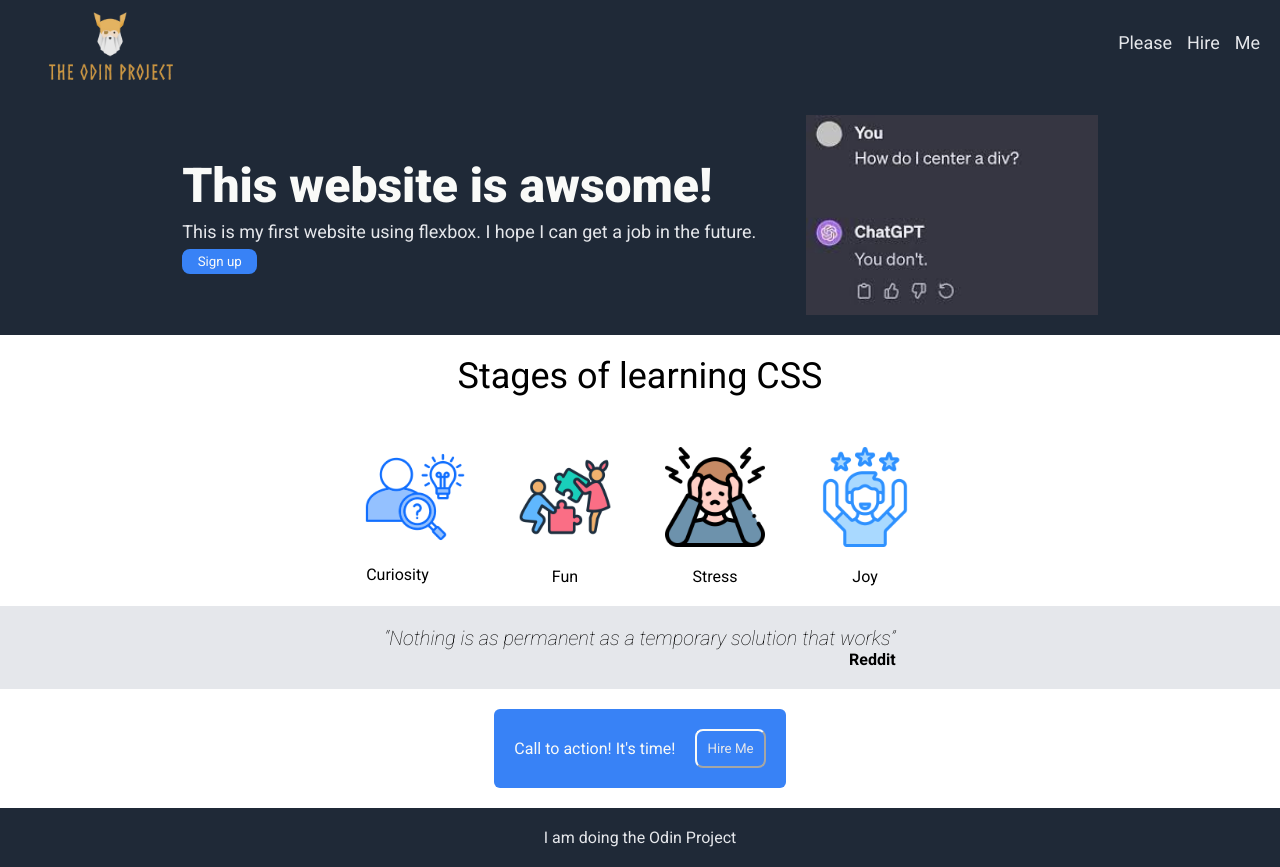
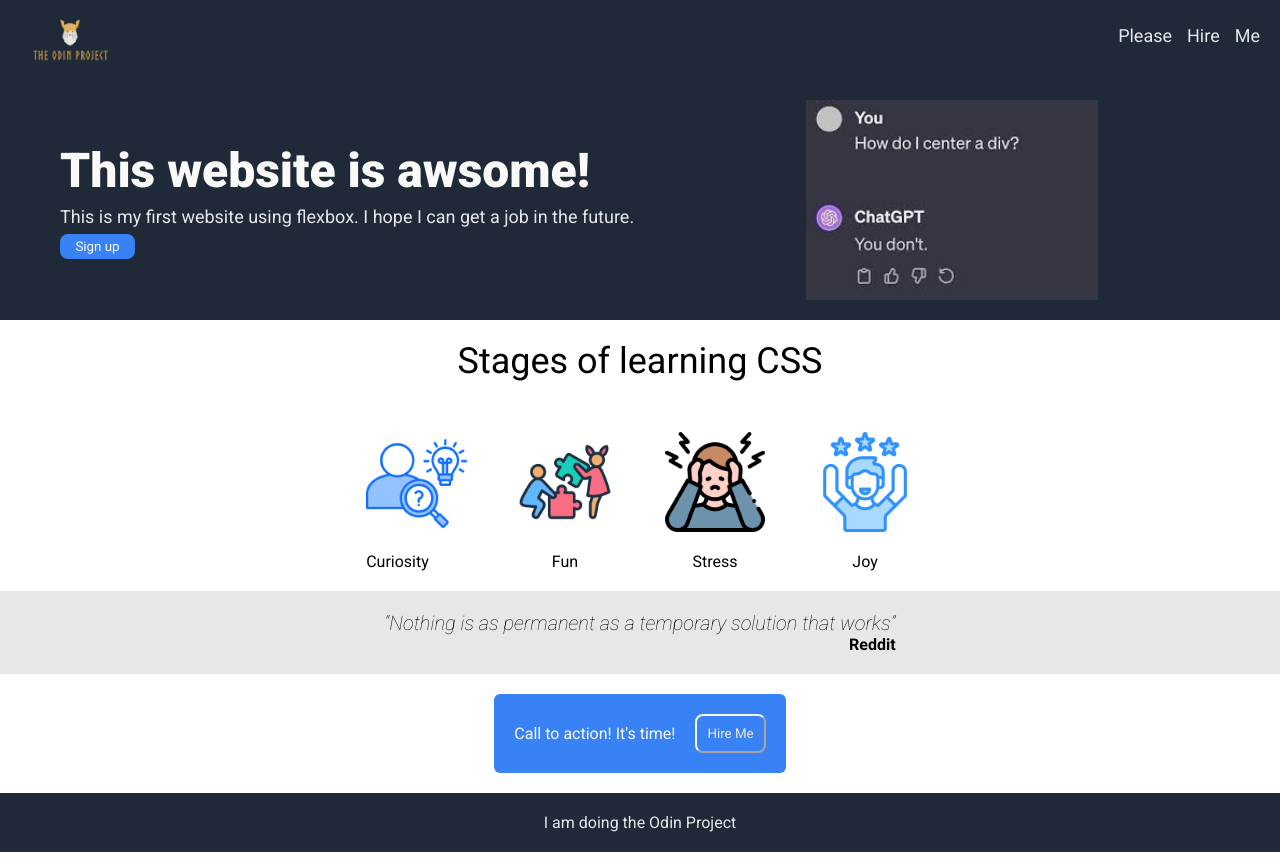
Before and after one commit to Munlaly/FlexBox-Project, a plain HTML site: page index.html in a window 1280 px wide. Drawn offline with Linux system fonts and the light colour scheme.

Commit message:
Scaling issues fixed for large screens

```diff
--- a/style.css
+++ b/style.css
@@ -6,22 +6,26 @@
 }
 
 body{
+    height: 100vh;
     display: flex;
     flex-direction: column;
 
 }
 
 nav{
+    flex-grow:1;
     display: flex;
     flex-direction: row;
     justify-content: space-between;
     align-items: center;
     padding: 10px;
     background-color: #1f2937;
+    height: 10vh;
 }
 
  nav .img-container{
-    height: 75px;
+    flex-grow:1;
+    height:75%;
     margin-right: auto;
 
 }
@@ -33,7 +37,9 @@
 }
 
 .header-links{
+    flex-grow:1;
     display: flex;
+    justify-content: flex-end;
     gap: 15px;
     margin-left: auto;
     font-size: 18px;
@@ -42,6 +48,7 @@
     padding-bottom: 10px;
 }
 .section1{
+    flex-grow:1;
     background-color: #1f2937;
     display: flex;
     flex-direction: row;
@@ -51,6 +58,7 @@
 }
 
 .section1 .section-container{
+    flex-grow:1;
     max-width: 1200px;
     display: flex;
     flex-direction: row;
@@ -64,6 +72,7 @@
 }
 
  .section1 .content-left{
+    flex-grow:1;
     flex-shrink: 1;
     display: flex;
     flex-direction: column;
@@ -73,6 +82,7 @@
 
 
 .section1 .content-left button{
+    flex-grow:1;
     color: #f9faf8;
     background-color: #3882f6;
     border-radius: 8px;
@@ -82,6 +92,7 @@
 }
 
  .section1 .img-container{
+    flex-grow:1;
    flex-shrink: 1;
     height: 200px;
  }
@@ -91,17 +102,20 @@
     font-weight: 900;
 }
 .body-text{
+    flex-grow:1;
     font-size: 18px;
     color: #e5e7eb;
 }
 
 .section1 .img-container img{
+
     height: 100%;
     width: auto;
     object-fit: contain;
 }
 
 .section2{
+    flex-grow:1;
     padding: 20px;
     display: flex;
     flex-direction: column;
@@ -110,6 +124,7 @@
 }
 
 .section2 .title{
+    flex-grow:1;
     display: flex;
     justify-content: center;
     text-align: center;
@@ -122,6 +137,7 @@
     margin-top: -2.5%
 }
 .section2 .images{
+    flex-grow:1;
     display: flex;
     flex-direction: row;
     justify-content: center;
@@ -130,6 +146,7 @@
 }
 
 .section2 .images .container{
+    flex-grow:1;
     display: flex;
     flex-direction: column;
     align-items: center;
@@ -138,6 +155,7 @@
 }
 
 .section2 .images .container .img-container{
+    flex-grow:1;
     flex-shrink: 1;
     height: 100px;
     width: 100px;
@@ -149,18 +167,21 @@
 }
 
 .section3 {
+    flex-grow:1;
     padding: 20px;
     background-color: #e5e7eb;
     display: flex;
     justify-content: center;
 }
 .section3 .quote{
+
     display: flex;
     flex-direction: column;
     justify-content: center;
 }
 
 .section3 .quote .quote-text{
+
     font-size: 20px;
     font-weight: lighter;
     font-style: italic;
@@ -172,6 +193,7 @@
 }
 
 .section4{
+    flex-grow:1;
     padding: 20px;
     display: flex;
     justify-content: center;
@@ -180,6 +202,7 @@
 }
 
 .section4 .content{
+
     padding: 20px;
     background-color:#3882f6 ;
     border-radius: 6px;
@@ -193,6 +216,7 @@
     color: #f9faf8;
 }
 .section4 .content .hire{
+
     background-color: #3882f6;
     border-radius: 8px;
     border-color: #f9faf8;
@@ -201,6 +225,7 @@
 }
 
 footer{
+    flex-grow:1;
     display: flex;
     justify-content: center;
     align-items: center;
```
